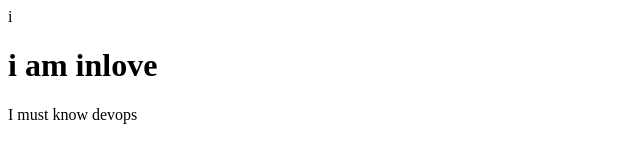
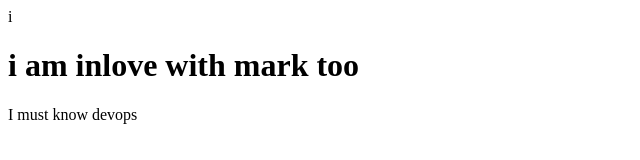
Before and after one commit to LONGLAELSIE/elsiepractice, a plain HTML site: page index.htm in a window 1280 px wide. Shown: the whole page, without its empty margins (0-640 px from the left). Drawn offline with Linux system fonts and the light colour scheme.

Commit message:
second conflict

```diff
--- a/index.htm
+++ b/index.htm
@@ -3,7 +3,7 @@ i<!DOCTYPE html>
 <body>
 
 
-	<h1>i am inlove</h1>
+	<h1>i am inlove with mark too</h1>
 <p>I must know devops
 </body>
 </html>
```
